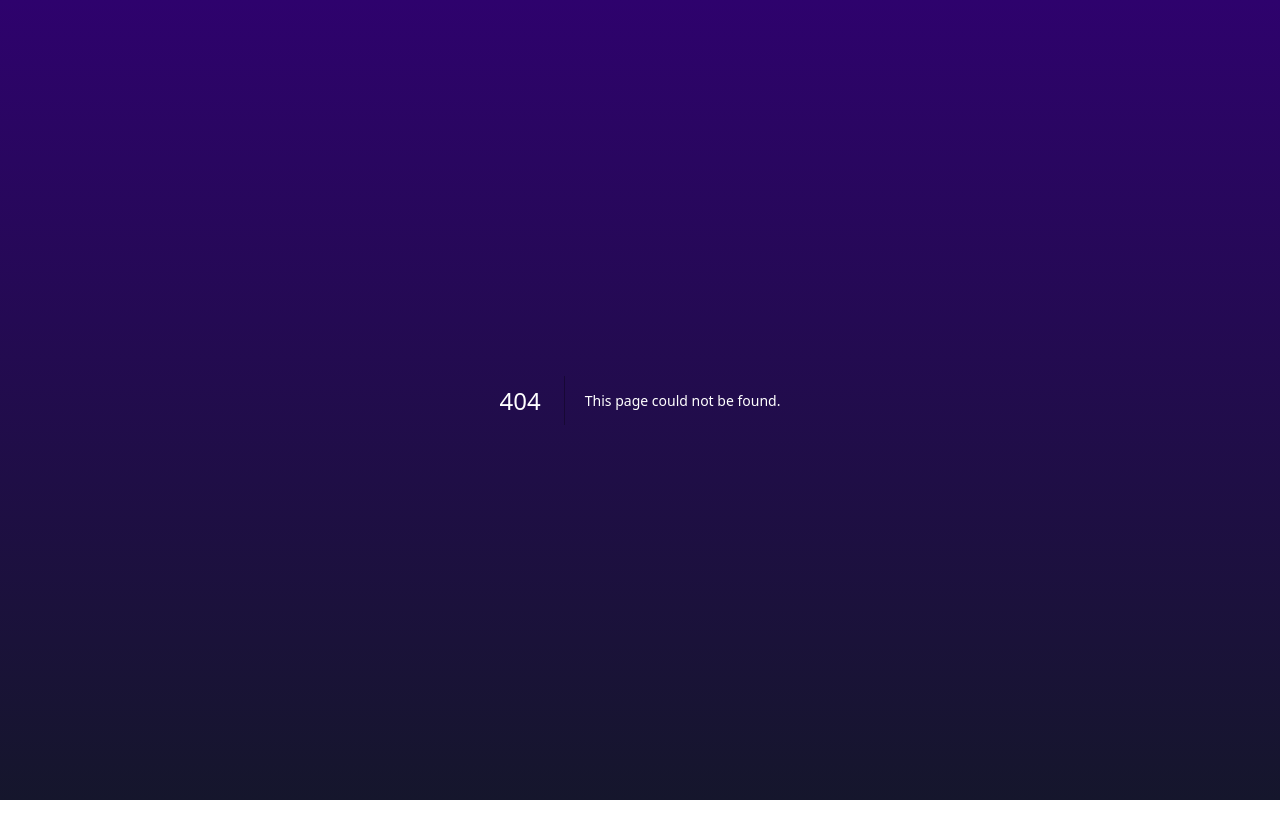
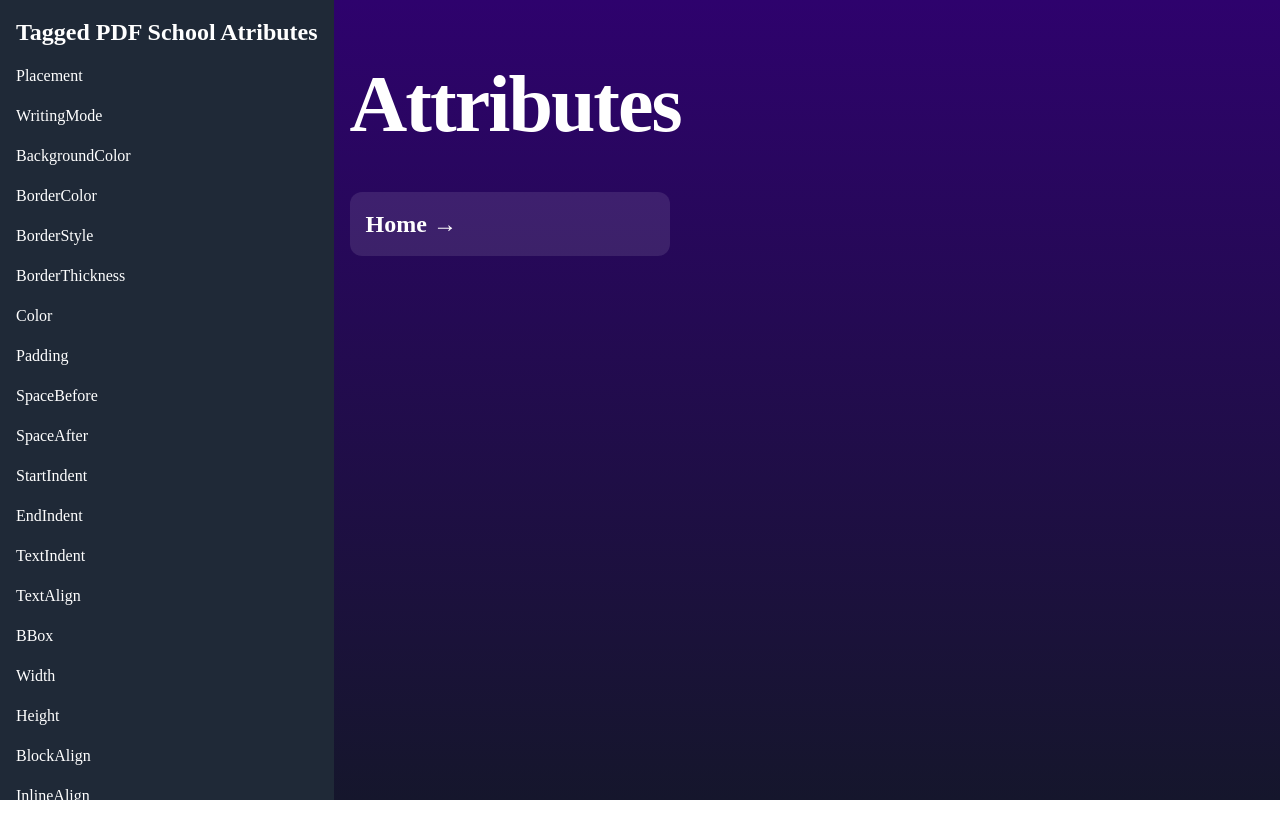
Before and after one commit to Hroco/TaggedPDFSchool, a Next.js app: page /attributes in a window 1280 px wide. Before the commit this address had no page. Shown: the top 838 px of the page. Before the commit the page ends 800 px from the top, so only its background shows below. Built offline with nearby package versions, Linux system fonts and the light colour scheme.

Commit message:
feat: Added basic attributes data to json

```diff
--- /dev/null
+++ b/src/app/attributes/layout.tsx
@@ -0,0 +1,27 @@
+import data from "~/assets/taggedPDFSchoolDB.json";
+
+export default function Layout({
+  children,
+}: Readonly<{ children: React.ReactNode }>) {
+  return (
+    <div className="flex w-full h-full">
+      <div>
+        <nav className="flex flex-col gap-4 p-4 bg-gray-800 text-white h-screen">
+          <h1 className="text-2xl font-bold">Tagged PDF School Atributes</h1>
+          {
+            data.attributes.map((attr) => (
+              <a
+                key={attr.name}
+                href={`#${attr.name}`}
+                className="hover:text-[#fbbf24]"
+              >
+                {attr.name}
+              </a>
+            ))
+          }
+        </nav>
+      </div>
+      <div className="flex-1">{children}</div>
+    </div>
+  );
+}
--- /dev/null
+++ b/src/app/attributes/page.tsx
@@ -0,0 +1,47 @@
+"use client"
+import Link from "next/link";
+import { getPagePath } from "~/utils/utils";
+import data from "~/assets/taggedPDFSchoolDB.json";
+import { useEffect, useState } from "react";
+
+export default function Tags() {
+  const [currentAtr, setCurrentAtr] = useState("");
+
+  useEffect(() => {
+    // Access window safely inside useEffect
+    setCurrentAtr(window.location.hash.replace("#", ""));
+  }, []); // Empty dependency array means this runs once on mount
+
+  // You can also listen for hash changes
+  useEffect(() => {
+    const handleHashChange = () => {
+      setCurrentAtr(window.location.hash.replace("#", ""));
+    };
+
+    window.addEventListener('hashchange', handleHashChange);
+    return () => window.removeEventListener('hashchange', handleHashChange);
+  }, []);
+
+  const currentAtrData = data.attributes.find((attr) => attr.name === currentAtr);
+
+  return (
+      <div className="container flex flex-col justify-center gap-12 px-4 py-16 w-full">
+        <h1 className="text-5xl font-extrabold tracking-tight text-white sm:text-[5rem]">
+          Attributes
+        </h1>
+        <div className="grid grid-cols-1 gap-4 sm:grid-cols-2 md:gap-8">
+          <Link
+            className="flex max-w-xs flex-col gap-4 rounded-xl bg-white/10 p-4 text-white hover:bg-white/20"
+            href={getPagePath("./")}
+          >
+            <h3 className="text-2xl font-bold">Home →</h3>
+          </Link>
+        </div>
+        {currentAtrData && <div>
+          <h1 className="text-2xl">{currentAtrData.name}</h1>
+          <h2>Description: {currentAtrData.description}</h2>
+          <br />
+        </div>}
+      </div>
+  );
+}
--- a/src/app/page.tsx
+++ b/src/app/page.tsx
@@ -17,6 +17,12 @@ export default function HomePage() {
           </Link>
           <Link
             className="flex max-w-xs flex-col gap-4 rounded-xl bg-white/10 p-4 text-white hover:bg-white/20"
+            href={getPagePath("./attributes")}
+          >
+            <h3 className="text-2xl font-bold">Attributes →</h3>
+          </Link>
+          <Link
+            className="flex max-w-xs flex-col gap-4 rounded-xl bg-white/10 p-4 text-white hover:bg-white/20"
             href={getPagePath("./tags")}
           >
             <h3 className="text-2xl font-bold">Tags →</h3>
--- a/src/assets/taggedPDFSchoolDB.json
+++ b/src/assets/taggedPDFSchoolDB.json
@@ -1,4 +1,150 @@
 {
+    "attributes": [
+      {
+        "name": "Placement",
+        "description": "Specifies how the element is placed relative to surrounding content (e.g., block-level or inline flow)."
+      },
+      {
+        "name": "WritingMode",
+        "description": "Defines the direction of text flow (e.g., left-to-right, right-to-left, or vertical)."
+      },
+      {
+        "name": "BackgroundColor",
+        "description": "Sets the background color for the element’s content area."
+      },
+      {
+        "name": "BorderColor",
+        "description": "Specifies the color of the border around the element."
+      },
+      {
+        "name": "BorderStyle",
+        "description": "Indicates the style of the border (e.g., solid, dashed, dotted)."
+      },
+      {
+        "name": "BorderThickness",
+        "description": "Defines the thickness of the border line in user space units (such as points)."
+      },
+      {
+        "name": "Color",
+        "description": "Applies the primary color (fill or stroke) for the text or graphic content."
+      },
+      {
+        "name": "Padding",
+        "description": "Determines the space between the element’s border (or boundary) and its inner content."
+      },
+      {
+        "name": "SpaceBefore",
+        "description": "Specifies the additional spacing before the element."
+      },
+      {
+        "name": "SpaceAfter",
+        "description": "Specifies the additional spacing after the element."
+      },
+      {
+        "name": "StartIndent",
+        "description": "Defines the indentation at the start edge (left edge in LTR) of the element."
+      },
+      {
+        "name": "EndIndent",
+        "description": "Defines the indentation at the end edge (right edge in LTR) of the element."
+      },
+      {
+        "name": "TextIndent",
+        "description": "Specifies the indentation of the first line of text in a paragraph."
+      },
+      {
+        "name": "TextAlign",
+        "description": "Controls how text is aligned within the element (left, right, center, justify)."
+      },
+      {
+        "name": "BBox",
+        "description": "Indicates the bounding box of the element, specifying its position and size on the page."
+      },
+      {
+        "name": "Width",
+        "description": "Declares an explicit width for the element in user space units."
+      },
+      {
+        "name": "Height",
+        "description": "Declares an explicit height for the element in user space units."
+      },
+      {
+        "name": "BlockAlign",
+        "description": "Specifies vertical alignment of a block-level element (e.g., top, middle, bottom) within its container."
+      },
+      {
+        "name": "InlineAlign",
+        "description": "Specifies how inline content is aligned within the line box (e.g., baseline, center)."
+      },
+      {
+        "name": "TBorderStyle",
+        "description": "Indicates the border style for table cells or similar tabular structures."
+      },
+      {
+        "name": "TPadding",
+        "description": "Specifies the padding inside table cells or table-like elements."
+      },
+      {
+        "name": "LineHeight",
+        "description": "Controls the spacing between lines of text (line spacing)."
+      },
+      {
+        "name": "BaselineShift",
+        "description": "Shifts the text baseline up or down (used for subscripts, superscripts, etc.)."
+      },
+      {
+        "name": "TextDecorationColor",
+        "description": "Specifies the color used for text decorations (like underline or strike-through)."
+      },
+      {
+        "name": "TextDecorationThickness",
+        "description": "Defines the thickness of any text decoration line."
+      },
+      {
+        "name": "TextDecorationType",
+        "description": "Indicates the type of text decoration (underline, overline, line-through)."
+      },
+      {
+        "name": "RubyAlign",
+        "description": "Controls how ruby text (primarily in East Asian typography) is aligned relative to its base text."
+      },
+      {
+        "name": "RubyPosition",
+        "description": "Specifies the placement of ruby text (above or below the base text)."
+      },
+      {
+        "name": "GlyphOrientationVertical",
+        "description": "Determines the orientation of glyphs when text is written in a vertical writing mode."
+      },
+      {
+        "name": "ColumnCount",
+        "description": "Specifies the number of columns for multi-column layouts."
+      },
+      {
+        "name": "ColumnGap",
+        "description": "Indicates the spacing (gap) between columns in multi-column layouts."
+      },
+      {
+        "name": "ColumnWidths",
+        "description": "Specifies the width of each column in multi-column layouts."
+      },
+      {
+        "name": "ListNumbering",
+        "description": "Controls the numbering style used in lists (e.g., decimal, Roman, bullet)."
+      },
+      {
+        "name": "Role",
+        "description": "Assigns a semantic role to the element for accessibility or structure mapping."
+      },
+      {
+        "name": "Checked, checked",
+        "description": "Indicates whether a form field (like a checkbox) is in a checked state."
+      },
+      {
+        "name": "Desc",
+        "description": "Provides a descriptive text for the element, often used for accessibility or annotations."
+      }
+    ],
     "pdfTags": [
       {
         "tag": "Figure",
```
